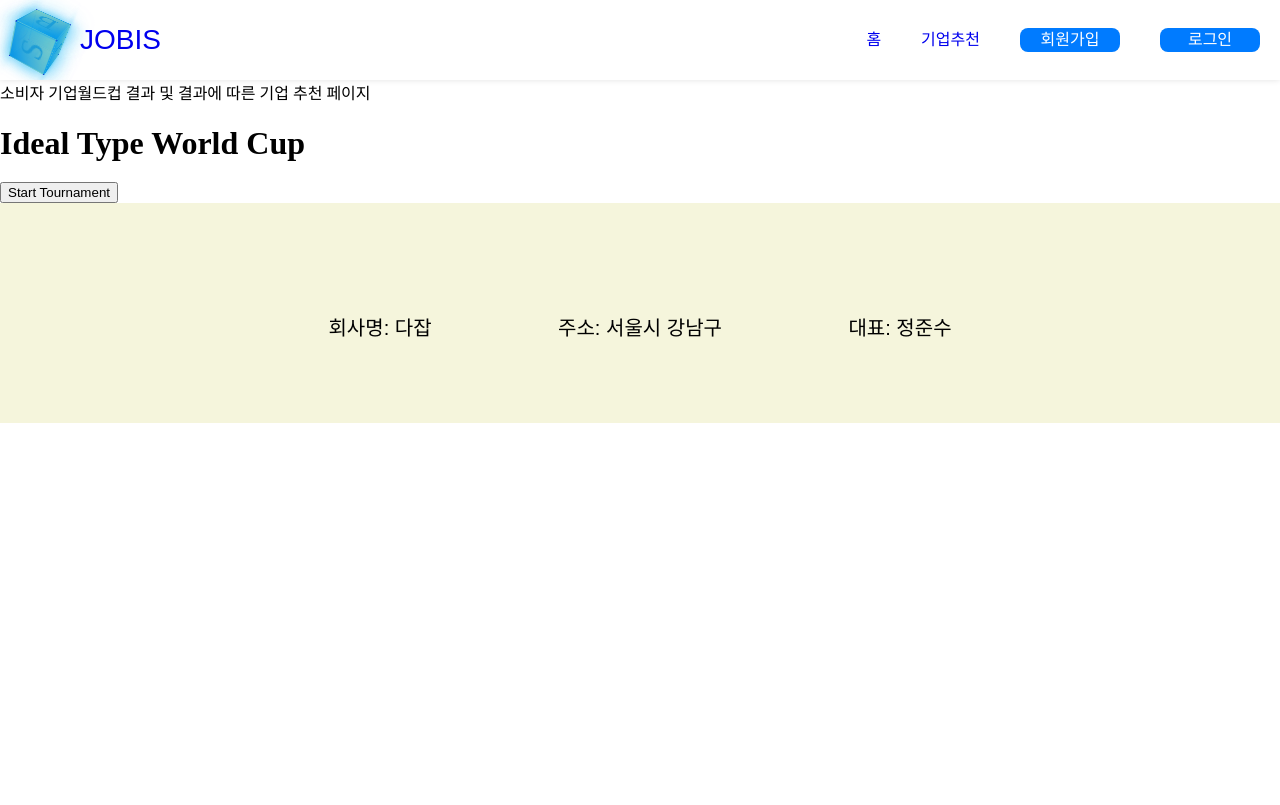
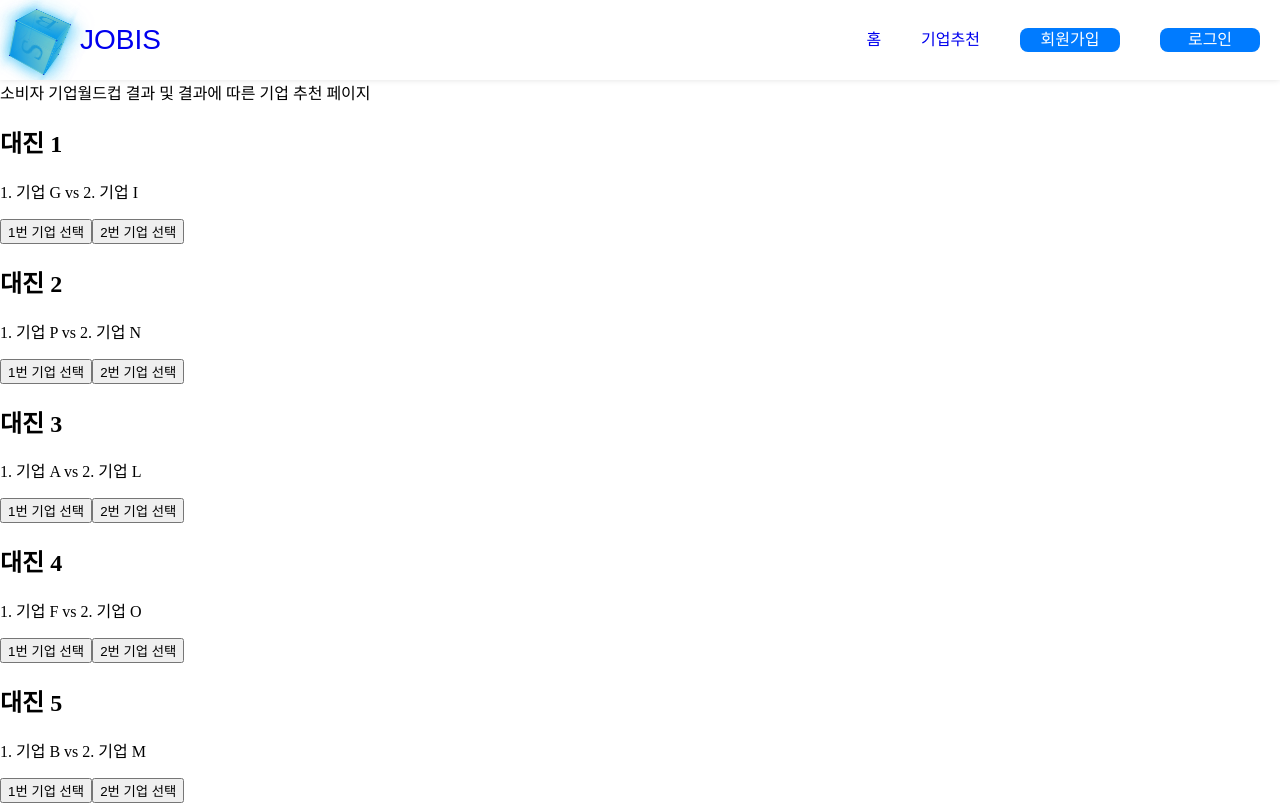
Before and after one commit to hyun-seokkk/jabis, a Vue app in the folder frontend/: page /company in a window 1280 px wide. Shown: the top 805 px of the page. Built offline with nearby package versions, Linux system fonts and the light colour scheme.

Commit message:
(Company)기업월드컵 간단히작성

```diff
--- a/frontend/src/components/Company/CompanyChoice.vue
+++ b/frontend/src/components/Company/CompanyChoice.vue
@@ -1,70 +1,86 @@
 <template>
     <div>
-        <h1 v-if="!winner">Ideal Type World Cup</h1>
-        <button v-if="!winner" @click="startTournament">Start Tournament</button>
-        <div v-if="!winner && selectedCards.length === 2" class="selected-cards">
-            <div v-for="card in selectedCards" :key="card.id" class="card">
-                <img :src="card.image" :alt="card.name" />
+        <div v-if="!winner">
+            <div v-for="(match, index) in matches" :key="index">
+                <h2>대진 {{ index + 1 }}</h2>
+                <p>1. {{ match[0] }} vs 2. {{ match[1] }}</p>
+                <button @click="selectWinner(index, 0)">1번 기업 선택</button>
+                <button @click="selectWinner(index, 1)">2번 기업 선택</button>
             </div>
-            <button @click="moveNextRound">Next Round</button>
         </div>
-        <h1 v-if="winner">{{ winner.name }} Wins!</h1>
+        <div v-else>
+            <h2>축하합니다!</h2>
+            <p>{{ winner }}가 기업 선택 월드컵에서 우승했습니다!</p>
+        </div>
     </div>
 </template>
 
 <script setup>
-import { ref } from 'vue';
+import { ref, onMounted } from 'vue';
 
-const cards = ref([]);
-const selectedCards = ref([]);
-const winner = ref(null);
+const companies = [
+    '기업 A',
+    '기업 B',
+    '기업 C',
+    '기업 D',
+    '기업 E',
+    '기업 F',
+    '기업 G',
+    '기업 H',
+    '기업 I',
+    '기업 J',
+    '기업 K',
+    '기업 L',
+    '기업 M',
+    '기업 N',
+    '기업 O',
+    '기업 P',
+];
+const matches = ref([]);
+const winners = ref([]);
+const winner = ref('');
 
-// 더미 데이터 생성
-const generateDummyData = () => {
-    const dummyCards = [];
-    for (let i = 1; i <= 32; i++) {
-        dummyCards.push({
-            id: i,
-            name: `Person ${i}`,
-            image: `https://via.placeholder.com/150?text=Person${i}`,
-        });
+const shuffleCompanies = () => {
+    for (let i = companies.length - 1; i > 0; i--) {
+        const j = Math.floor(Math.random() * (i + 1));
+        [companies[i], companies[j]] = [companies[j], companies[i]];
     }
-    return dummyCards;
 };
 
-const startTournament = () => {
-    const shuffledCards = generateDummyData().sort(() => Math.random() - 0.5);
-    selectedCards.value = shuffledCards.slice(0, 2);
-    cards.value = shuffledCards.slice(2, 18);
+const createMatches = () => {
+    for (let i = 0; i < companies.length; i += 2) {
+        matches.value.push([companies[i], companies[i + 1]]);
+    }
 };
 
-const moveNextRound = () => {
-    const shuffledCards = cards.value.sort(() => Math.random() - 0.5);
-    selectedCards.value = shuffledCards.slice(0, 2);
-    cards.value = shuffledCards.slice(2);
-    if (cards.value.length === 0) {
-        winner.value = selectedCards.value[0];
+const selectWinner = (matchIndex, winnerIndex) => {
+    winners.value.push(matches.value[matchIndex][winnerIndex]);
+    matches.value.splice(matchIndex, 1);
+    if (matches.value.length === 0) {
+        startNextRound();
     }
 };
+
+const startNextRound = () => {
+    if (winners.value.length === 1) {
+        winner.value = winners.value[0];
+    } else {
+        matches.value = [];
+        matches.value.push(
+            ...winners.value
+                .map((val, idx, arr) => (idx % 2 === 0 ? [val, arr[idx + 1]] : null))
+                .filter(Boolean)
+        );
+        winners.value = [];
+    }
+};
+
+onMounted(() => {
+    shuffleCompanies();
+    createMatches();
+});
 </script>
 
 <style scoped>
-.selected-cards {
-    display: flex;
-    justify-content: center;
-    margin-top: 20px;
-}
-
-.card {
-    width: 150px;
-    margin: 10px;
-}
-
-.card img {
-    width: 100%;
-}
-
-h1 {
-    margin-bottom: 20px;
-}
+/* Add your styles here */
 </style>
```
